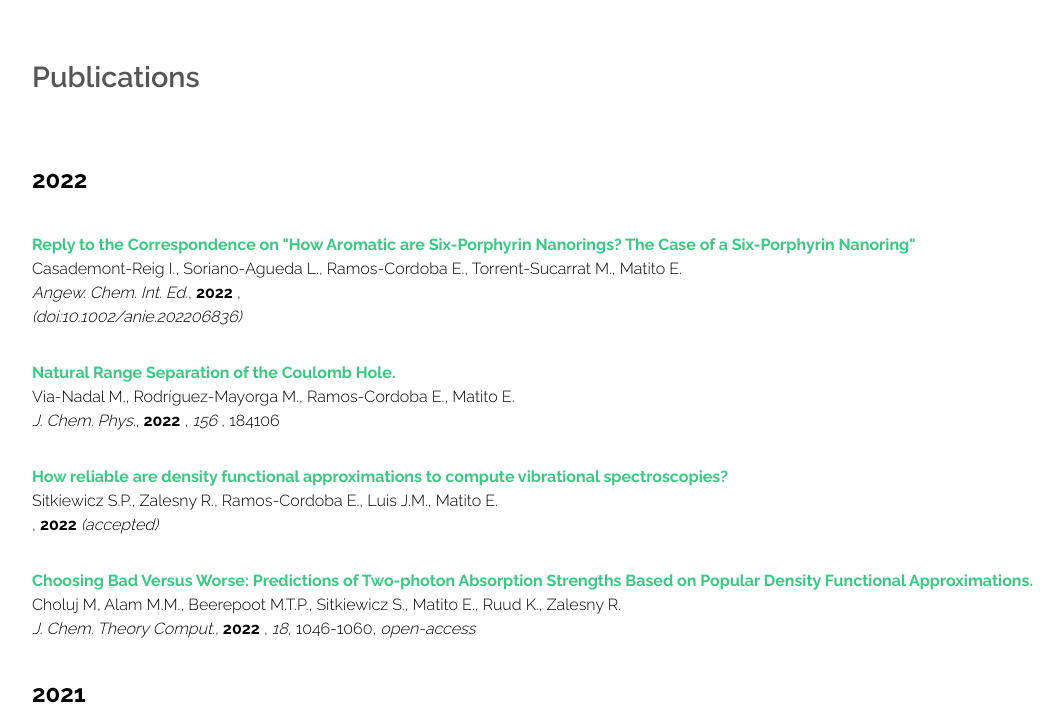
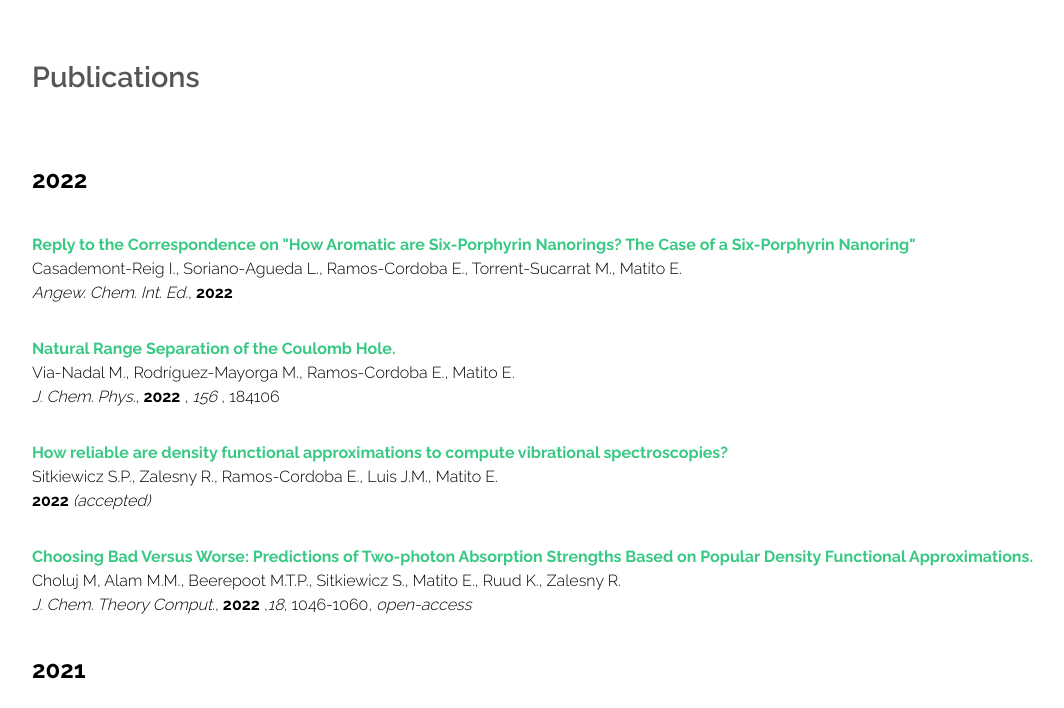
Before and after one commit to old-jekyll-templates/Horizons-Jekyll-Theme, a Jekyll site: the page built from publications.html, in a window 1280 px wide and 900 px high, cut to the strip 192-900 px from the top of the window. Shown: the whole strip, without its empty margins (0-1064 px from the left). Built offline with Jekyll 4.4.1, drawn with Linux system fonts in a browser that asks for light colours.

Commit message:
Update publications.html

```diff
--- a/publications.html
+++ b/publications.html
@@ -61,13 +61,11 @@ layout: main
 
 
  	<p style="text-align:justify; text-justify:inter-ideograph;"> <font color="#000000">
-            <a href= target="_blank" style="text-decoration:none">
+             <a href=https://onlinelibrary.wiley.com/doi/full/10.1002/anie.202206836 target="_blank" style="text-decoration:none">
             <b> Reply to the Correspondence on "How Aromatic are Six-Porphyrin Nanorings? The Case of a Six-Porphyrin Nanoring" </b>
             </a></font><br>
             <font color="#000000"> Casademont-Reig I., Soriano-Agueda L., Ramos-Cordoba E., Torrent-Sucarrat M., Matito E. </font><br>
             <font color="#000000"> <i> Angew. Chem. Int. Ed.</i>, <b> 2022</b>
-            <font color="#000000">, <i>  </i>  </font><br>
-            <font color="#000000"> <i> (doi:10.1002/anie.202206836) </i> </p>
 
 	 <p style="text-align:justify; text-justify:inter-ideograph;"> <font color="#000000">
             <a href=https://aip.scitation.org/doi/10.1063/5.0085284 target="_blank" style="text-decoration:none">
@@ -81,14 +79,14 @@ layout: main
 	<p style="text-align:justify; text-justify:inter-ideograph;"> <font color="#000000">
             <a href= target="_blank" style="text-decoration:none"><b> How reliable are density functional approximations to compute vibrational spectroscopies? </b></a </font><br>
             <font color="#000000">Sitkiewicz S.P., Zalesny R., Ramos-Cordoba E., Luis J.M., Matito E. </font><br>
-	    <font color="#000000"> <i> </i>, <b> 2022</b>
+	    <font color="#000000"> <i> </i><b> 2022</b>
             <font color="#000000"> <i> (accepted) </i>	</p>
 
 	<p style="text-align:justify; text-justify:inter-ideograph;"> <font color="#000000">
             <a href=https://pubs.acs.org/doi/10.1021/acs.jctc.1c01056 target="_blank" style="text-decoration:none"><b> Choosing Bad Versus Worse: Predictions of Two-photon Absorption Strengths Based on Popular Density Functional Approximations. </b></a </font><br>
             <font color="#000000"> Choluj M, Alam M.M., Beerepoot M.T.P., Sitkiewicz S., Matito E., Ruud K., Zalesny R. </font><br>
 	    <font color="#000000"> <i>  J. Chem. Theory Comput.</i>, <b>2022</b>
-		     <font color="#000000">, <i>18</i>, 1046-1060,<i> open-access</i> </p>
+		     <font color="#000000">,<i>18</i>, 1046-1060,<i> open-access</i> </p>
 
 
         <p style="text-align:justify; text-justify:inter-ideograph;"> <font color="#000000";font-size:14.0000pt><b><h2 id="2021">2021</h2></b></font></p>
```
